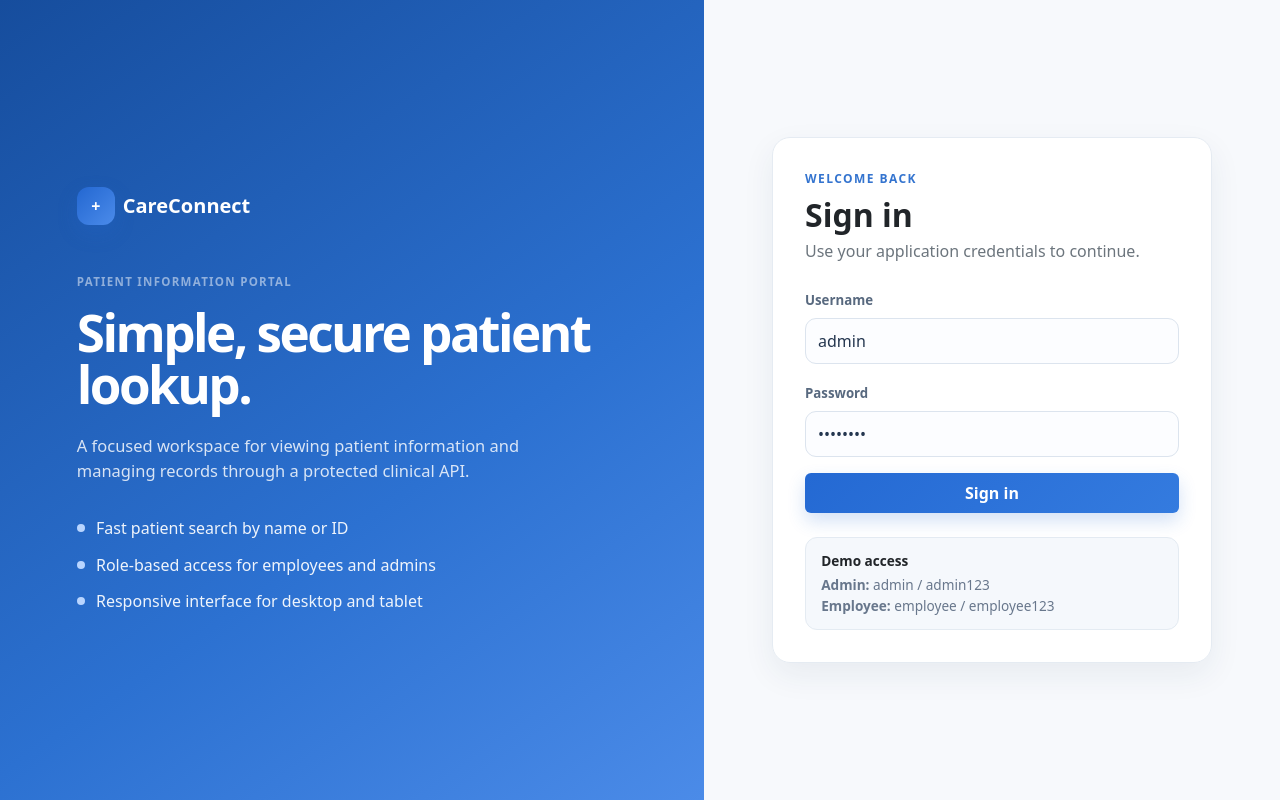
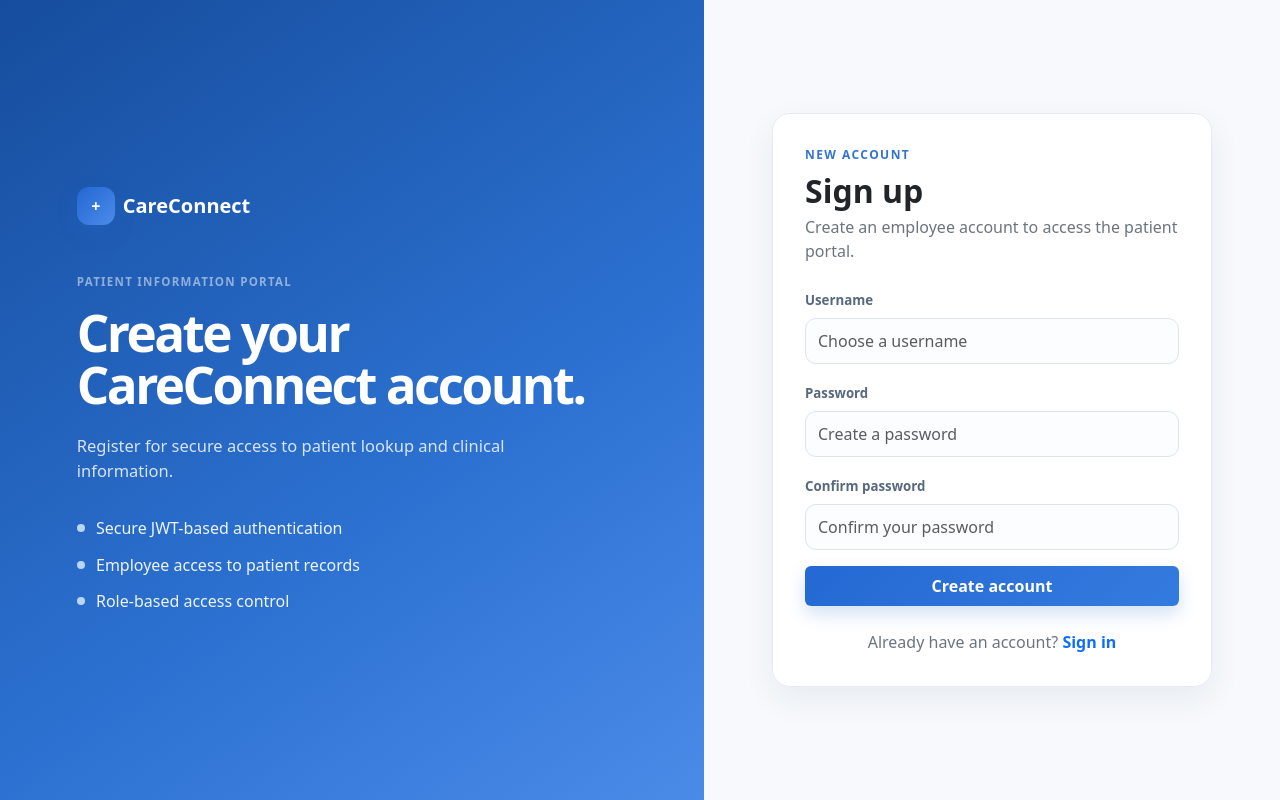
Before and after one commit to achin-pal/patient-lookup-system, a React (Vite) app in the folder frontend/: page /signup in a window 1280 px wide. Before the commit this address led to /login. Built offline with nearby package versions, Linux system fonts and the light colour scheme; no server answers.

Commit message:
employee signup flow added

```diff
--- a/frontend/src/App.jsx
+++ b/frontend/src/App.jsx
@@ -11,6 +11,7 @@ import LoginPage from './pages/LoginPage'
 import PatientListPage from './pages/PatientListPage'
 import PatientDetailsPage from './pages/PatientDetailsPage'
 import PatientFormPage from './pages/PatientFormPage'
+import SignupPage from './pages/SignupPage'
 
 import {
   restoreCredentials,
@@ -55,6 +56,7 @@ export default function App() {
       )}
       <Routes>
         <Route path="/login" element={ auth ? <Navigate to="/patients" replace /> : <LoginPage onLogin={handleLogin} /> } />
+        <Route path="/signup" element={ auth ? <Navigate to="/patients" replace /> : <SignupPage />} />
         <Route path="/patients" element={<Protected auth={auth}> <PatientListPage isAdmin={isAdmin} /> </Protected>} />
         <Route path="/patients/new" element={ <Protected auth={auth} adminOnly> <PatientFormPage /> </Protected> } />
         <Route path="/patients/:id" element={<Protected auth={auth}> <PatientDetailsPage isAdmin={isAdmin} /> </Protected> } />
--- a/frontend/src/pages/LoginPage.jsx
+++ b/frontend/src/pages/LoginPage.jsx
@@ -1,5 +1,5 @@
 import { useState } from 'react'
-import { useNavigate } from 'react-router-dom'
+import { Link, useNavigate } from 'react-router-dom'
 import { authApi, setCredentials } from '../services/api'
 
 export default function LoginPage({ onLogin }) {
@@ -146,6 +146,14 @@ export default function LoginPage({ onLogin }) {
             <div className="fw-bold text-dark mb-1">
               Demo access
             </div>
+            <div className="text-center mt-4">
+              <span className="text-secondary">
+                Don't have an account?{' '}
+              </span>
+              <Link to="/signup" className="fw-semibold">
+                Create account
+              </Link>
+            </div>
 
             <div>
               <strong>Admin:</strong> admin / admin123
--- /dev/null
+++ b/frontend/src/pages/SignupPage.jsx
@@ -0,0 +1,193 @@
+import { useState } from 'react'
+import { Link, useNavigate } from 'react-router-dom'
+import { authApi } from '../services/api'
+
+export default function SignupPage() {
+    const [username, setUsername] = useState('')
+    const [password, setPassword] = useState('')
+    const [confirmPassword, setConfirmPassword] = useState('')
+    const [error, setError] = useState('')
+    const [loading, setLoading] = useState(false)
+
+    const navigate = useNavigate()
+
+    const submit = async (e) => {
+        e.preventDefault()
+
+        setError('')
+
+        if (password !== confirmPassword) {
+            setError('Passwords do not match.')
+            return
+        }
+
+        if (password.length < 6) {
+            setError('Password must be at least 6 characters.')
+            return
+        }
+
+        setLoading(true)
+
+        try {
+            await authApi.signup(username.trim(), password)
+
+            navigate('/login', {
+                state: {
+                    message: 'Account created successfully. Please sign in.'
+                }
+            })
+        } catch (err) {
+            if (err.response?.status === 409) {
+                setError('Username already exists.')
+            } else if (err.response?.status === 400) {
+                setError(
+                    err.response?.data?.message ||
+                    'Unable to create account. Check the information provided.'
+                )
+            } else {
+                setError(
+                    'Unable to create account. Make sure the API is running.'
+                )
+            }
+        } finally {
+            setLoading(false)
+        }
+    }
+
+    return (
+        <main className="login-page">
+            <section className="login-panel-left">
+                <div>
+                    <div className="d-flex align-items-center gap-2 mb-5">
+                        <span className="brand-mark">+</span>
+
+                        <span className="fw-bold fs-5">
+              CareConnect
+            </span>
+                    </div>
+
+                    <div className="eyebrow text-white-50 mb-3">
+                        Patient information portal
+                    </div>
+
+                    <h1>
+                        Create your CareConnect account.
+                    </h1>
+
+                    <p className="mt-4">
+                        Register for secure access to patient lookup and clinical
+                        information.
+                    </p>
+
+                    <div className="feature-list">
+                        <div className="feature-row">
+                            <span className="feature-dot" />
+                            Secure JWT-based authentication
+                        </div>
+
+                        <div className="feature-row">
+                            <span className="feature-dot" />
+                            Employee access to patient records
+                        </div>
+
+                        <div className="feature-row">
+                            <span className="feature-dot" />
+                            Role-based access control
+                        </div>
+                    </div>
+                </div>
+            </section>
+
+            <section className="login-panel-right">
+                <div className="surface login-card">
+
+                    <div className="login-kicker mb-2">
+                        New account
+                    </div>
+
+                    <h2 className="fw-bold mb-1">
+                        Sign up
+                    </h2>
+
+                    <p className="text-secondary mb-4">
+                        Create an employee account to access the patient portal.
+                    </p>
+
+                    {error && (
+                        <div className="alert alert-danger toast-error py-2 small">
+                            {error}
+                        </div>
+                    )}
+
+                    <form onSubmit={submit}>
+
+                        <div className="mb-3">
+                            <label className="form-label form-label-custom">
+                                Username
+                            </label>
+
+                            <input
+                                className="form-control form-control-custom"
+                                value={username}
+                                onChange={(e) => setUsername(e.target.value)}
+                                required
+                                autoComplete="username"
+                                placeholder="Choose a username"
+                            />
+                        </div>
+
+                        <div className="mb-3">
+                            <label className="form-label form-label-custom">
+                                Password
+                            </label>
+
+                            <input
+                                type="password"
+                                className="form-control form-control-custom"
+                                value={password}
+                                onChange={(e) => setPassword(e.target.value)}
+                                required
+                                autoComplete="new-password"
+                                placeholder="Create a password"
+                            />
+                        </div>
+
+                        <div className="mb-3">
+                            <label className="form-label form-label-custom">
+                                Confirm password
+                            </label>
+
+                            <input
+                                type="password"
+                                className="form-control form-control-custom"
+                                value={confirmPassword}
+                                onChange={(e) => setConfirmPassword(e.target.value)}
+                                required
+                                autoComplete="new-password"
+                                placeholder="Confirm your password"
+                            />
+                        </div>
+
+                        <button
+                            className="btn btn-primary-custom w-100 py-2"
+                            disabled={loading}
+                        >
+                            {loading ? 'Creating account…' : 'Create account'}
+                        </button>
+                    </form>
+
+                    <div className="text-center mt-4">
+            <span className="text-secondary">
+              Already have an account?{' '}
+            </span>
+
+                        <Link to="/login" className="fw-semibold">
+                            Sign in
+                        </Link>
+                    </div>
+
+                </div>
+            </section>
+        </main>
+    )
+}
```
